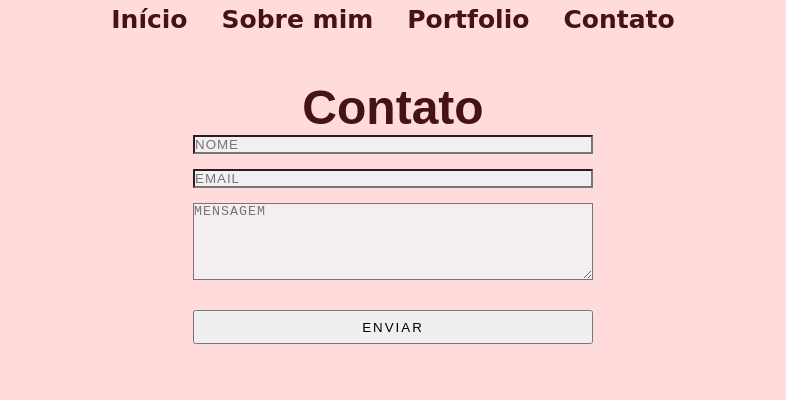
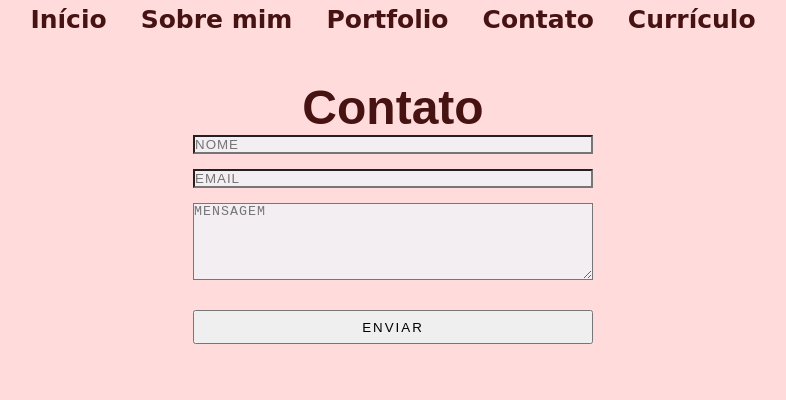
Before and after one commit to giiovanaa/trabalho_FPW, a plain HTML site: page pages/contact.html in a window 1280 px wide. Shown: the top 400 px of the page, without its empty margins (247-1033 px from the left). Drawn offline with Linux system fonts and the light colour scheme; a web font is replaced by a local one.

Commit message:
Update contact.html

```diff
--- a/pages/contact.html
+++ b/pages/contact.html
@@ -1,32 +1,26 @@
-<!DOCTYPE html lang="pt-BR" <head>
+<!DOCTYPE html lang="pt-BR">
+    <head>
         <meta charset="UTF-8">
         <meta name="viewport" content="width=device-width, initial-scale=1.0">
         <script src="https://kit.fontawesome.com/a130a3744b.js" crossorigin="anonymous"></script>
-
+        <link rel="shortcut icon" href="../assets/imgs/favicon.png">
         <link rel="stylesheet" href="../style.css">
         <title>FPW - Contato</title>
     </head>
-        <body>
+
+    <body class="scrollBar">
         <header>
             <ul>
-                    <li>
-                        <a class="link" href="../index.html">Início</a>
-                    </li>
-                    <li>
-                        <a class="link" href="../index.html#about">Sobre mim</a>
-                    </li>
-                    <li>
-                        <a class="link" href="./portfolio.html">Portfolio</a>
-                    </li>
-                    <li>
-                        <a class="link" href="contact.html">Contato</a>
-                    </li>
+                <li><a class="link" href="../index.html">Início</a></li>
+                <li><a class="link" href="../index.html#about">Sobre mim</a></li>
+                <li><a class="link" href="./portfolio.html">Portfolio</a></li>
+                <li><a class="link" href="contact.html">Contato</a></li>
+                <li><a class="link" href="https://senacscs.github.io/t2/blank/curriculo/index.html">Currículo</a></li>
             </ul>
         </header>
 
         <main>
             <h2>Contato</h2>
-
             <section id="contact">
                 <form id="contact-form">
                     <input
@@ -62,23 +56,18 @@
 
         <footer>
             <ul class="social-media-list">
-                            <li>
-                                <a href="https://github.com/giiovanaa" target="_blank" class="contact-icon">
-                                    <i class="fa fa-github" aria-hidden="true"></i>
-                                </a>
+                <li><a href="https://github.com/giiovanaa" target="_blank" class="contact-icon">
+                        <i class="fa fa-github" aria-hidden="true"></i></a>
                 </li>
-                            <li>
-                                <a href="https://codepen.io/giiovana" target="_blank" class="contact-icon">
-                                    <i class="fa fa-codepen" aria-hidden="true"></i>
-                                </a>
+                <li><a href="https://codepen.io/giiovana" target="_blank" class="contact-icon">
+                        <i class="fa fa-codepen" aria-hidden="true"></i></a>
                 </li>
-                            <li>
-                                <a href="https://www.instagram.com/giovana.blank/" target="_blank" class="contact-icon">
-                                    <i class="fa fa-instagram" aria-hidden="true"></i>
-                                </a>
+                <li><a href="https://www.instagram.com/giovana.blank/" target="_blank" class="contact-icon">
+                        <i class="fa fa-instagram" aria-hidden="true"></i></a>
                 </li>
             </ul>
         </footer>
+
     <script>
         document.addEventListener('DOMContentLoaded', () => {
             const form = document.querySelector('#contact-form');
```
Lines whose indentation alone changed are shown as unchanged.
